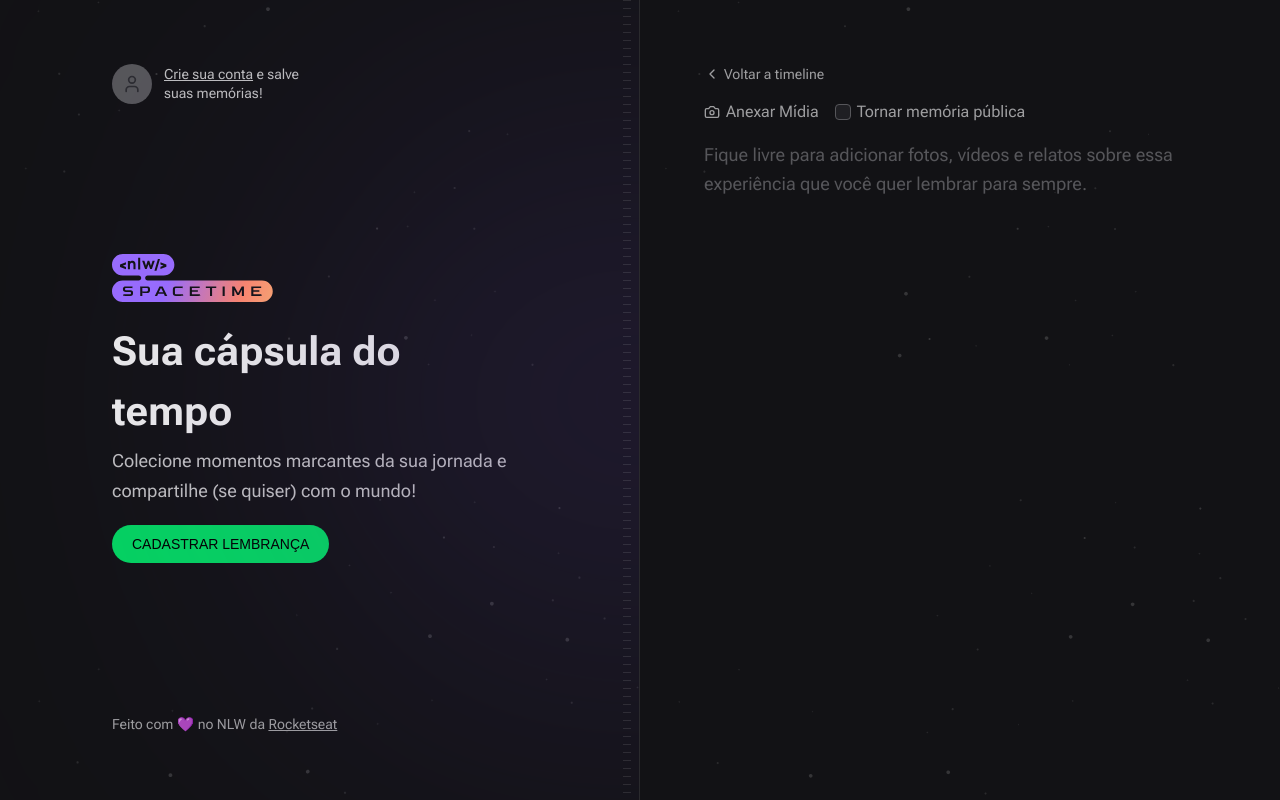
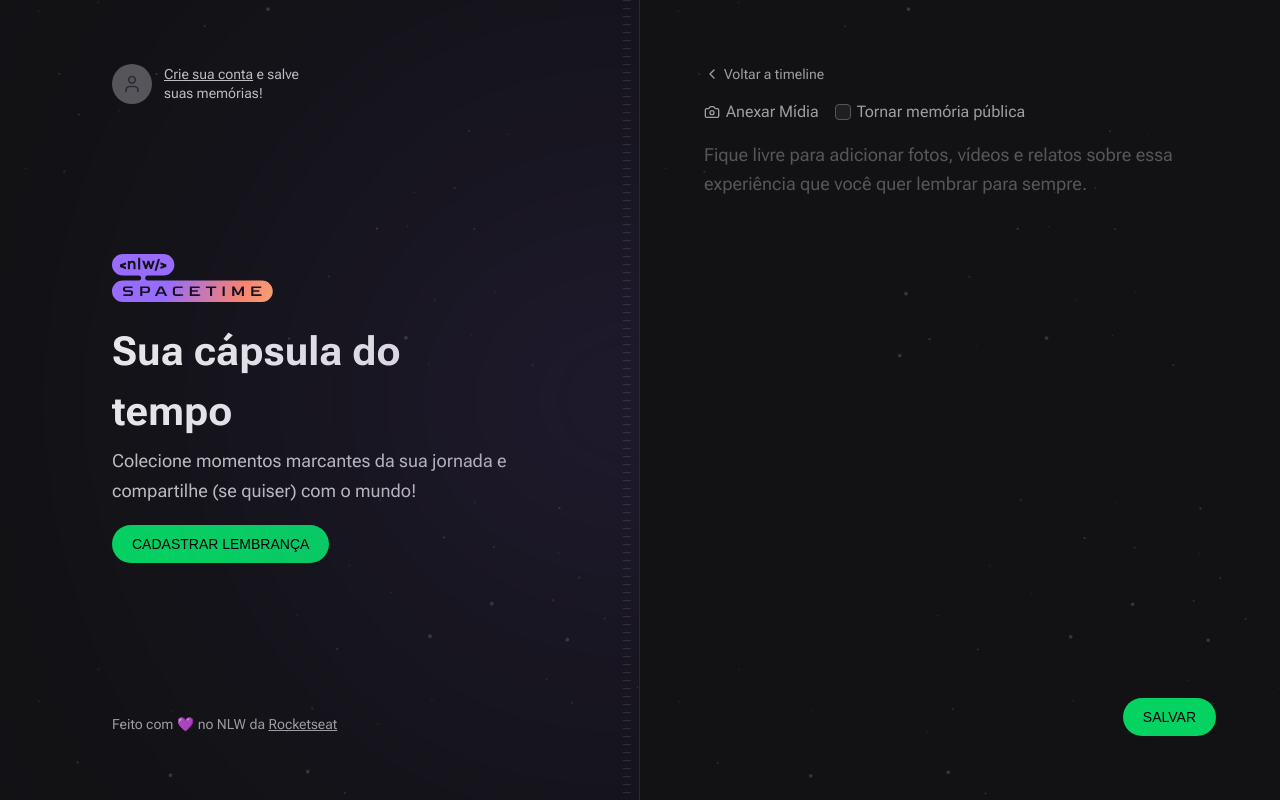
Before and after one commit to Hiago-Maitan/CapsulaDoTempo, a Next.js app: page /memories/new in a window 1280 px wide. Built offline with nearby package versions, Linux system fonts and the light colour scheme; no server answers; a web font is replaced by a local one.

Commit message:
FEAT: add New Memory function

```diff
--- a/src/app/memories/new/page.tsx
+++ b/src/app/memories/new/page.tsx
@@ -1,5 +1,5 @@
-import { MediaPicker } from '@/components/MediaPicker'
-import { Camera, ChevronLeft } from 'lucide-react'
+import { NewMemoryForm } from '@/components/NewMemoryForm'
+import { ChevronLeft } from 'lucide-react'
 import Link from 'next/link'
 
 export default function NewMemory() {
@@ -13,40 +13,7 @@
         Voltar a timeline
       </Link>
 
-      <form className="flex flex-1 flex-col gap-2">
-        <div className="flex items-center gap-4">
-          <label
-            htmlFor="media"
-            className="flex cursor-pointer items-center gap-1.5 text-gray-200 hover:text-gray-100"
-          >
-            <Camera className="h-4 w-4" />
-            Anexar Mídia
-          </label>
-
-          <label
-            htmlFor="isPublic"
-            className="flex items-center gap-1.5 text-gray-200 hover:text-gray-100 "
-          >
-            <input
-              type="checkbox"
-              name="isPublic"
-              id="isPublic"
-              value="true"
-              className="h-4 w-4 rounded border-gray-400 bg-gray-700 text-purple-500"
-            />
-            Tornar memória pública
-          </label>
-        </div>
-
-        <MediaPicker />
-
-        <textarea
-          name="content"
-          spellCheck={false}
-          className="w-full flex-1 resize-none rounded border-0 bg-transparent p-0 text-lg leading-relaxed text-gray-100 placeholder:text-gray-400 focus:ring-0"
-          placeholder="Fique livre para adicionar fotos, vídeos e relatos sobre essa experiência que você quer lembrar para sempre. "
-        />
-      </form>
+      <NewMemoryForm />
     </div>
   )
 }
--- a/src/components/MediaPicker.tsx
+++ b/src/components/MediaPicker.tsx
@@ -21,6 +21,7 @@
     <>
       <input
         onChange={onFileSelected}
+        name="coverUrl"
         type="file"
         accept="image/*"
         id="media"
--- /dev/null
+++ b/src/components/NewMemoryForm.tsx
@@ -0,0 +1,93 @@
+'use client'
+
+import { Camera } from 'lucide-react'
+import { MediaPicker } from './MediaPicker'
+import { FormEvent } from 'react'
+import Cookie from 'js-cookie'
+import { api } from '@/lib/api'
+import { useRouter } from 'next/navigation'
+
+export function NewMemoryForm() {
+  const router = useRouter()
+
+  async function handleCreateMemory(event: FormEvent<HTMLFormElement>) {
+    event.preventDefault()
+
+    const formData = new FormData(event.currentTarget)
+
+    const fileToUpload = formData.get('coverUrl')
+
+    let coverUrl = ''
+
+    if (fileToUpload) {
+      const uploadFormData = new FormData()
+      uploadFormData.set('file', fileToUpload)
+
+      const uploadResponse = await api.post('/upload', uploadFormData)
+
+      coverUrl = uploadResponse.data.fileUrl
+    }
+
+    const token = Cookie.get('token')
+
+    await api.post(
+      '/memories',
+      {
+        coverUrl,
+        content: formData.get('content'),
+        isPublic: formData.get('isPublic'),
+      },
+      {
+        headers: {
+          Authorization: `Bearer ${token}`,
+        },
+      },
+    )
+
+    router.push('/')
+  }
+
+  return (
+    <form onSubmit={handleCreateMemory} className="flex flex-1 flex-col gap-2">
+      <div className="flex items-center gap-4">
+        <label
+          htmlFor="media"
+          className="flex cursor-pointer items-center gap-1.5 text-gray-200 hover:text-gray-100"
+        >
+          <Camera className="h-4 w-4" />
+          Anexar Mídia
+        </label>
+
+        <label
+          htmlFor="isPublic"
+          className="flex items-center gap-1.5 text-gray-200 hover:text-gray-100 "
+        >
+          <input
+            type="checkbox"
+            name="isPublic"
+            id="isPublic"
+            value="true"
+            className="h-4 w-4 rounded border-gray-400 bg-gray-700 text-purple-500"
+          />
+          Tornar memória pública
+        </label>
+      </div>
+
+      <MediaPicker />
+
+      <textarea
+        name="content"
+        spellCheck={false}
+        className="w-full flex-1 resize-none rounded border-0 bg-transparent p-0 text-lg leading-relaxed text-gray-100 placeholder:text-gray-400 focus:ring-0"
+        placeholder="Fique livre para adicionar fotos, vídeos e relatos sobre essa experiência que você quer lembrar para sempre. "
+      />
+
+      <button
+        type="submit"
+        className="inline-block self-end rounded-full bg-green-500 px-5 py-3 font-alt text-sm uppercase leading-none text-black hover:bg-green-600"
+      >
+        Salvar
+      </button>
+    </form>
+  )
+}
```
